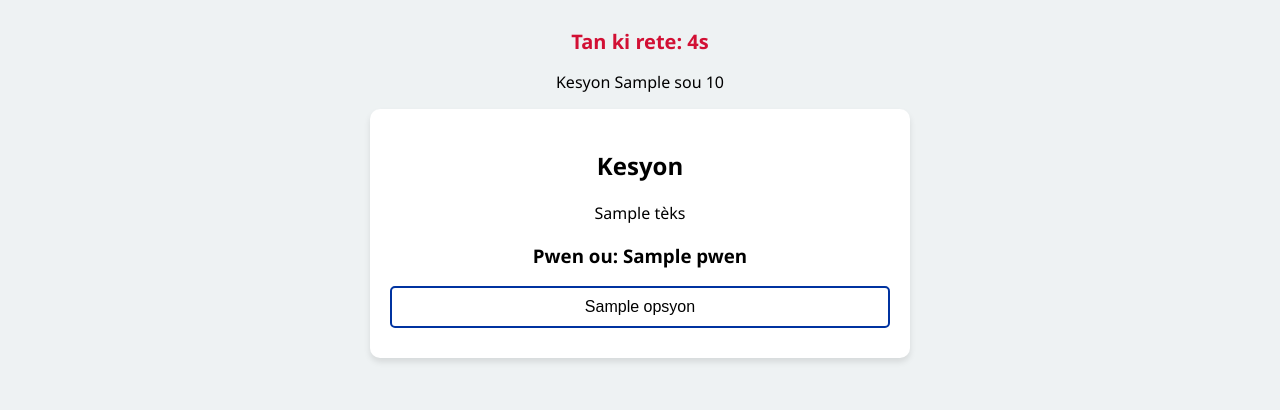
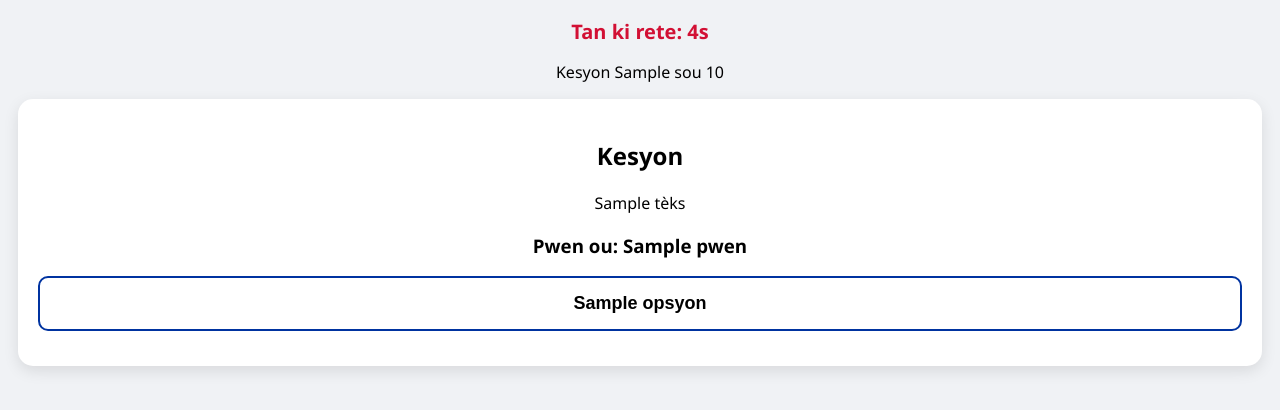
Before and after one commit to SeptAs/septa-kiltirel, a Flask app: template templates/jwèt.html in a window 1280 px wide. Shown: the top 410 px of the page. Run offline with Flask 3, Linux system fonts and the light colour scheme; the template is opened without the code that fills it: most values are stand-ins (such as "Sample title", 1, 10 or a date in 2020).

Commit message:
Ranje port pou Render

```diff
--- a/templates/game_over.html
+++ b/templates/game_over.html
@@ -1,6 +1,7 @@
 <!DOCTYPE html>
 <html lang="hat">
 <head>
+    <meta name="viewport" content="width=device-width, initial-scale=1.0">
     <meta charset="UTF-8">
     <title>Channmas - Rezilta Final</title>
     <style>
--- a/templates/index.html
+++ b/templates/index.html
@@ -15,6 +15,7 @@
     transition: 0.3s;         /* Fè l fèt dousman */
 }
     </style>
+    <meta name="viewport" content="width=device-width, initial-scale=1.0">
 </head>
 <body>
     <div class="kad">
--- a/templates/jwèt.html
+++ b/templates/jwèt.html
@@ -9,6 +9,41 @@
         .opsyon { display: block; width: 100%; margin: 10px 0; padding: 10px; border: 2px solid #0033a0; border-radius: 5px; background: none; cursor: pointer; font-size: 16px; transition: 0.3s; }
         .opsyon:hover { background-color: #0033a0; color: white; }
     </style>
+    <meta name="viewport" content="width=device-width, initial-scale=1.0">
+    <head>
+    <meta charset="UTF-8">
+    <meta name="viewport" content="width=device-width, initial-scale=1.0">
+    <title>Septa Kiltirel - Jwe</title>
+    <style>
+        body {
+            font-family: 'Segoe UI', sans-serif;
+            text-align: center;
+            background-color: #f0f2f5;
+            padding: 10px; /* Mwens padding sou mobil */
+        }
+        .box {
+            background: white;
+            max-width: 100%; /* Li pran tout lajè telefòn nan */
+            margin: auto;
+            padding: 20px;
+            border-radius: 15px;
+            box-shadow: 0 5px 15px rgba(0,0,0,0.1);
+        }
+        .opsyon {
+            display: block;
+            width: 100%;
+            margin: 15px 0;
+            padding: 15px; /* Bouton pi gra pou dwèt ka klike fasil */
+            border: 2px solid #0033a0;
+            border-radius: 10px;
+            background: white;
+            cursor: pointer;
+            font-size: 18px;
+            font-weight: bold;
+        }
+        #timer-box { font-size: 20px; color: #d21034; margin-bottom: 10px; }
+    </style>
+</head>
 </head>
 <body>
     <div id="timer-box" style="font-size: 20px; font-weight: bold; color: #d21034; margin-bottom: 10px;">
--- a/templates/rezilta.html
+++ b/templates/rezilta.html
@@ -10,6 +10,7 @@
         .pa_bon { color: red; }
         .pwen-box { font-size: 24px; font-weight: bold; margin: 20px 0; color: #0033a0; }
     </style>
+    <meta name="viewport" content="width=device-width, initial-scale=1.0">
 </head>
 <body>
     <div class="kad">
```
